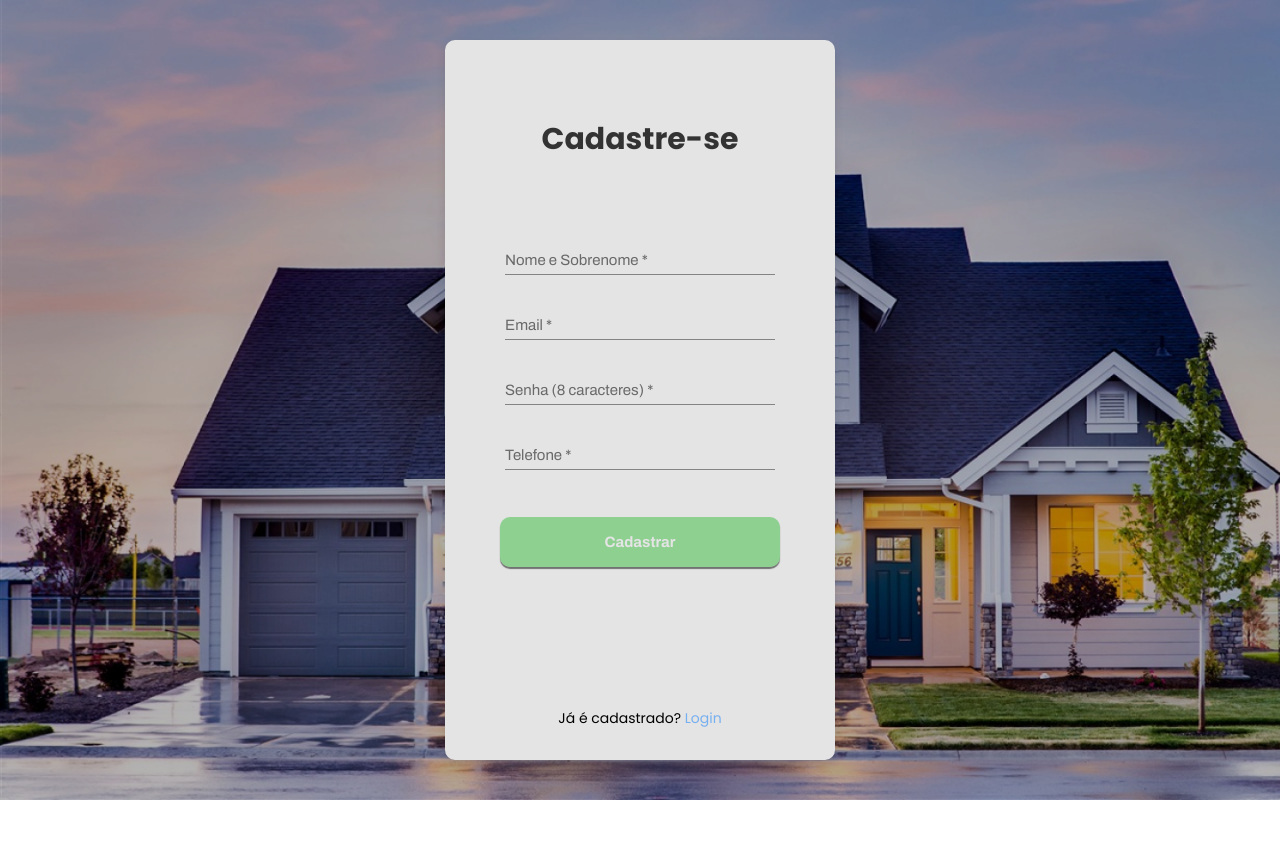
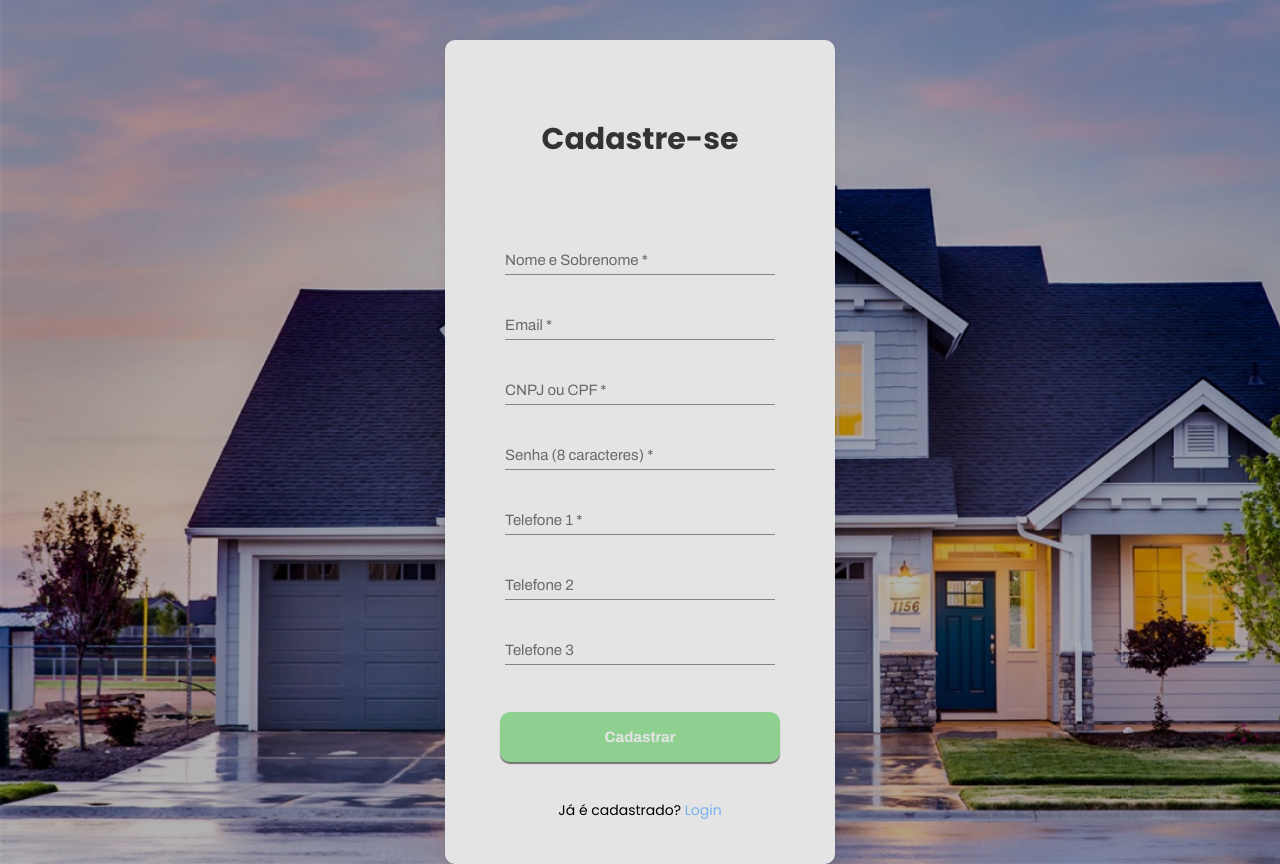
Before and after one commit to DanielSoaresRocha/Imobiliaria, an Angular app in the folder frontend/: page /singup in a window 1280 px wide. Before the commit the page ends 800 px from the top, so only its background shows below. Built offline with nearby package versions, Linux system fonts and the light colour scheme.

Commit message:
#84 Conectando a API

```diff
--- a/frontend/src/app/modules/singup/sing-up/sing-up.component.css
+++ b/frontend/src/app/modules/singup/sing-up/sing-up.component.css
@@ -1,17 +1,13 @@
 .container-login {
   background-image: url("../../../../assets/background.png");
-
   width: 100%;
-  height: 100vh;
 
   background-size: cover;
-  position: relative;
 }
 
 .container-login .backdrop {
   position: relative;
   width: 100%;
-  height: 100vh;
   background: rgba(0, 0, 0, 0.3);
   display: flex;
   justify-content: center;
@@ -21,7 +17,7 @@
 .box-login {
   position: relative;
   width: 390px;
-  height: 90%;
+  margin-top: 40px;
 
   background-color: #e4e4e4;
 
@@ -110,17 +106,13 @@ a:hover {
 }
 
 .box-login .footer-box {
-  height: 50px;
   text-align: center;
 
   font-family: "Poppins";
   font-size: 14px;
   font-weight: 400;
   line-height: 1.2;
-  position: absolute;
-  bottom: 0px;
-  left: 50%;
-  transform: translate(-50%, 0);
+  margin-top: 40px;
 }
 
 .box-login .footer-box a {
--- a/frontend/src/app/modules/singup/sing-up/sing-up.component.html
+++ b/frontend/src/app/modules/singup/sing-up/sing-up.component.html
@@ -12,7 +12,10 @@
             <input matInput
                    placeholder="Fulano de Sicrano"
                    value=""
-                   required>
+                   required
+                   [(ngModel)]="advertiser.nome"
+                   name="Nome"
+                   >
           </mat-form-field>
 
           <mat-form-field class="example-full-width">
@@ -21,7 +24,20 @@
                    placeholder="Exemplo@seuemail.com"
                    type="email"
                    value=""
-                   required>
+                   required
+                   [(ngModel)]="advertiser.email"
+                   name="Email">
+          </mat-form-field>
+
+          <mat-form-field class="example-full-width">
+            <mat-label>CNPJ ou CPF</mat-label>
+            <input matInput
+                   placeholder="Fulano de Sicrano"
+                   value=""
+                   required
+                   [(ngModel)]="advertiser.cpfOuCnpj"
+                   name="CnpjCpf"
+                   >
           </mat-form-field>
 
           <mat-form-field class="example-full-width">
@@ -30,21 +46,45 @@
                    placeholder=""
                    type="password"
                    value=""
-                   required>
+                   required
+                   [(ngModel)]="advertiser.senha"
+                   name="Senha">
           </mat-form-field>
 
           <mat-form-field class="example-full-width">
-            <mat-label>Telefone</mat-label>
+            <mat-label>Telefone 1</mat-label>
             <input matInput
                    placeholder="84 9 1234-5678"
                    type="tel"
                    pattern="[0-9]{2} [9]{1} [0-9]{4}-[0-9]{4}"
-                   required>
+                   required
+                   [(ngModel)]="advertiser.telefone1"
+                   name="Telefone 1">
+          </mat-form-field>
+
+          <mat-form-field class="example-full-width">
+            <mat-label>Telefone 2</mat-label>
+            <input matInput
+                   placeholder="84 9 1234-5678"
+                   type="tel"
+                   pattern="[0-9]{2} [9]{1} [0-9]{4}-[0-9]{4}"
+                   [(ngModel)]="advertiser.telefone2"
+                   name="Telefone 2">
+          </mat-form-field>
+
+          <mat-form-field class="example-full-width">
+            <mat-label>Telefone 3</mat-label>
+            <input matInput
+                   placeholder="84 9 1234-5678"
+                   type="tel"
+                   pattern="[0-9]{2} [9]{1} [0-9]{4}-[0-9]{4}"
+                   [(ngModel)]="advertiser.telefone3"
+                   name="Telefone 3">
           </mat-form-field>
 
 
         </div>
-        <button mat-raised-button><a [routerLink]="['/welcome']"></a>Cadastrar</button>
+        <button mat-raised-button (click)="register()">Cadastrar</button>
       </form>
 
       <div class="footer-box">
--- a/frontend/src/app/modules/singup/sing-up/sing-up.component.ts
+++ b/frontend/src/app/modules/singup/sing-up/sing-up.component.ts
@@ -1,4 +1,7 @@
 import { Component, OnInit } from '@angular/core';
+import { Router } from '@angular/router';
+import { AdvertiserService } from 'src/app/shared/services';
+import { Advertiser } from '../../../shared/models/advertiser.model'
 
 @Component({
   selector: 'app-sing-up',
@@ -6,10 +9,25 @@ import { Component, OnInit } from '@angular/core';
   styleUrls: ['./sing-up.component.css']
 })
 export class SingUpComponent implements OnInit {
+  advertiser: Advertiser;
 
-  constructor() { }
+  constructor(private advertiserService: AdvertiserService, private router: Router) { }
 
   ngOnInit(): void {
+    this.advertiser = new Advertiser();
+  }
+
+  register(){
+    this.advertiserService.register(this.advertiser).subscribe(
+      response => {
+        alert("Cadastro realizado com sucesso!!")
+        this.router.navigate([`/login`]);
+        console.log(response);
+      },
+      error => {
+        alert('Não foi possível cadastrar');
+      }
+    )
   }
 
 }
--- /dev/null
+++ b/frontend/src/app/shared/models/advertiser.model.ts
@@ -0,0 +1,10 @@
+export class Advertiser{
+    nome: string
+    email: string
+    cpfOuCnpj: string
+    tipo: number = 1;
+    senha: string
+    telefone1: string
+    telefone2: string
+    telefone3: string
+}
--- a/frontend/src/app/shared/services/advertisement/advertiser/advertiser.service.ts
+++ b/frontend/src/app/shared/services/advertisement/advertiser/advertiser.service.ts
@@ -1,19 +1,24 @@
 import { Injectable } from '@angular/core';
 import { HttpClient } from '@angular/common/http';
 import { Observable } from 'rxjs';
+import { Advertiser } from '../../../models/advertiser.model'
 
 @Injectable({
   providedIn: 'root'
 })
 export class AdvertiserService {
-  private readonly BASE_URL = 'http://localhost:8080/login';
+  private readonly BASE_URL = 'http://localhost:8080';
 
   constructor(private httpClient: HttpClient) { }
 
   login(email, password): Observable<any>{
-    return this.httpClient.post(`${this.BASE_URL}`, {
+    return this.httpClient.post(`${this.BASE_URL}/login`, {
       email: email,
       senha: password
     });
   }
+
+  register(advertiser: Advertiser): Observable<any>{
+    return this.httpClient.post(`${this.BASE_URL}/anunciantes`, advertiser);
+  }
 }
```
Also changed, not shown: 1 other file (tests, documents, lock files or other folders).
